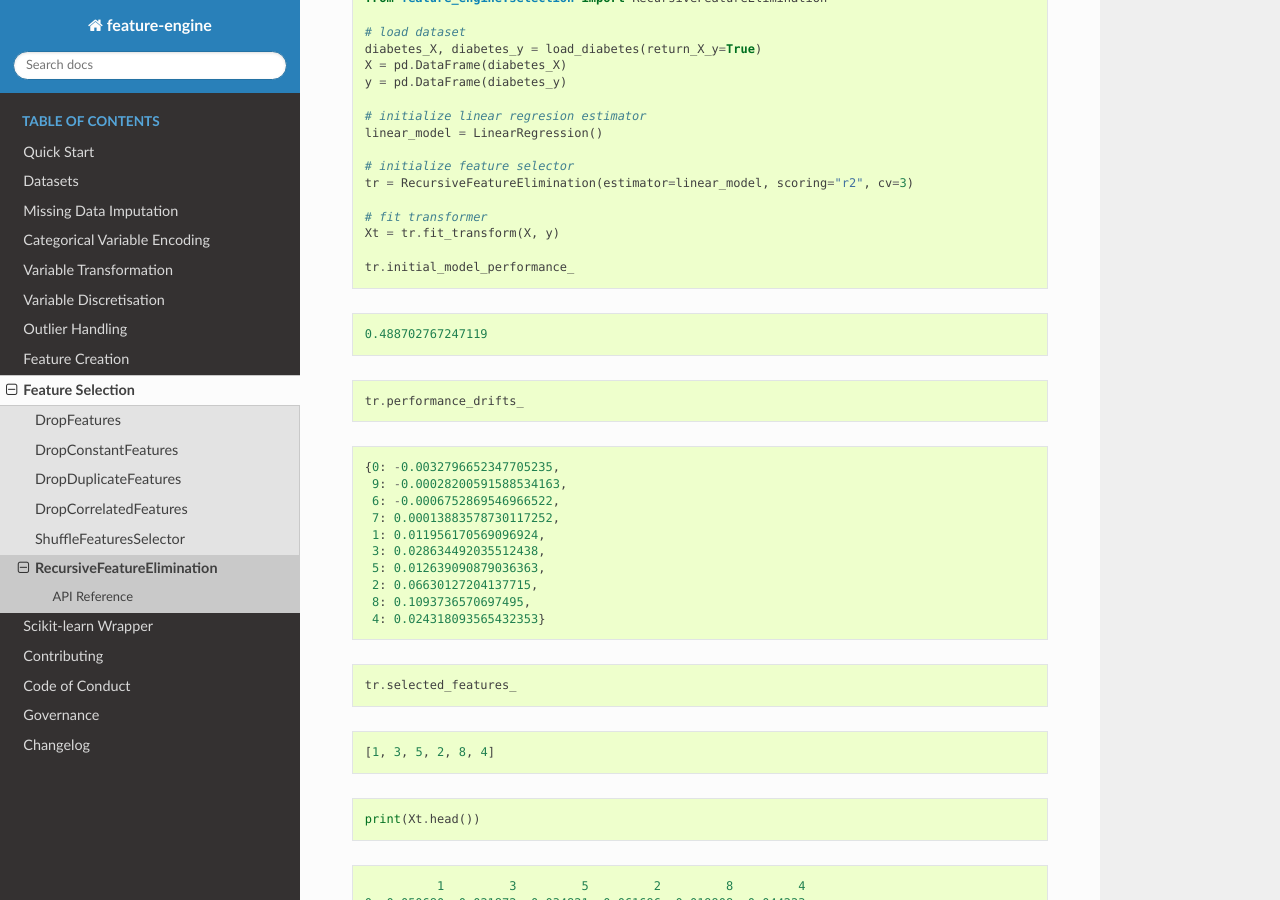
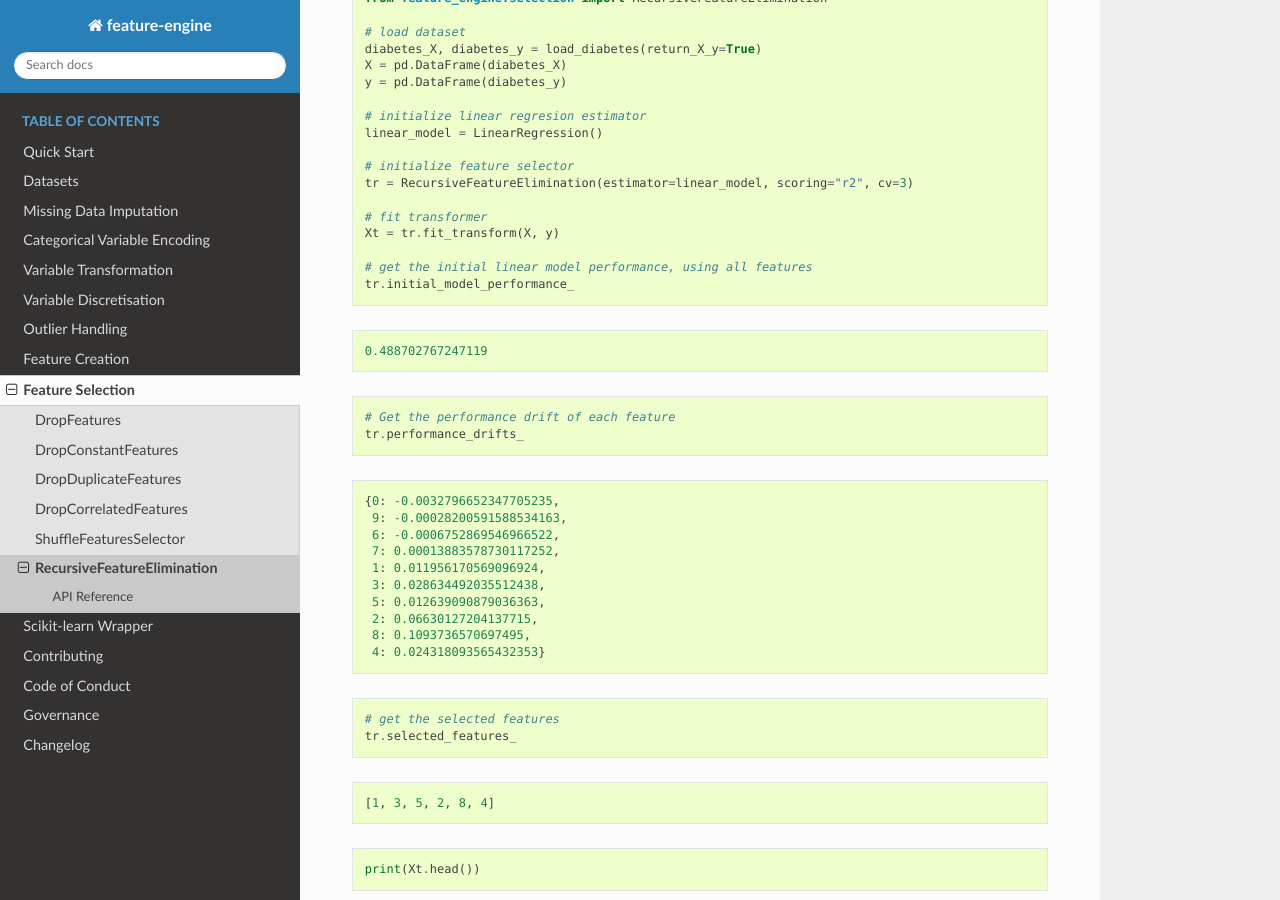
Before and after one commit to feature-engine/feature_engine, a Sphinx documentation site: the page built from docs/selection/RecursiveFeatureElimination.rst, in a window 1280 px wide and 900 px high, scrolled down 569 px. Built offline with Sphinx 7.4.7 and the Read the Docs theme 2.0.0, drawn with Linux system fonts in a browser that asks for light colours; the version number could not be read and is left out.

Commit message:
added comments

```diff
--- a/docs/selection/RecursiveFeatureElimination.rst
+++ b/docs/selection/RecursiveFeatureElimination.rst
@@ -37,6 +37,7 @@ RecursiveFeatureElimination() selects features following a recursive process:
     # fit transformer
     Xt = tr.fit_transform(X, y)
 
+    # get the initial linear model performance, using all features
     tr.initial_model_performance_
 
 .. code:: python
@@ -45,6 +46,7 @@ RecursiveFeatureElimination() selects features following a recursive process:
 
 ..  code:: python
 
+    # Get the performance drift of each feature
     tr.performance_drifts_
 
 ..  code:: python
@@ -62,6 +64,7 @@ RecursiveFeatureElimination() selects features following a recursive process:
 
 ..  code:: python
 
+    # get the selected features
     tr.selected_features_
 
 ..  code:: python
```
